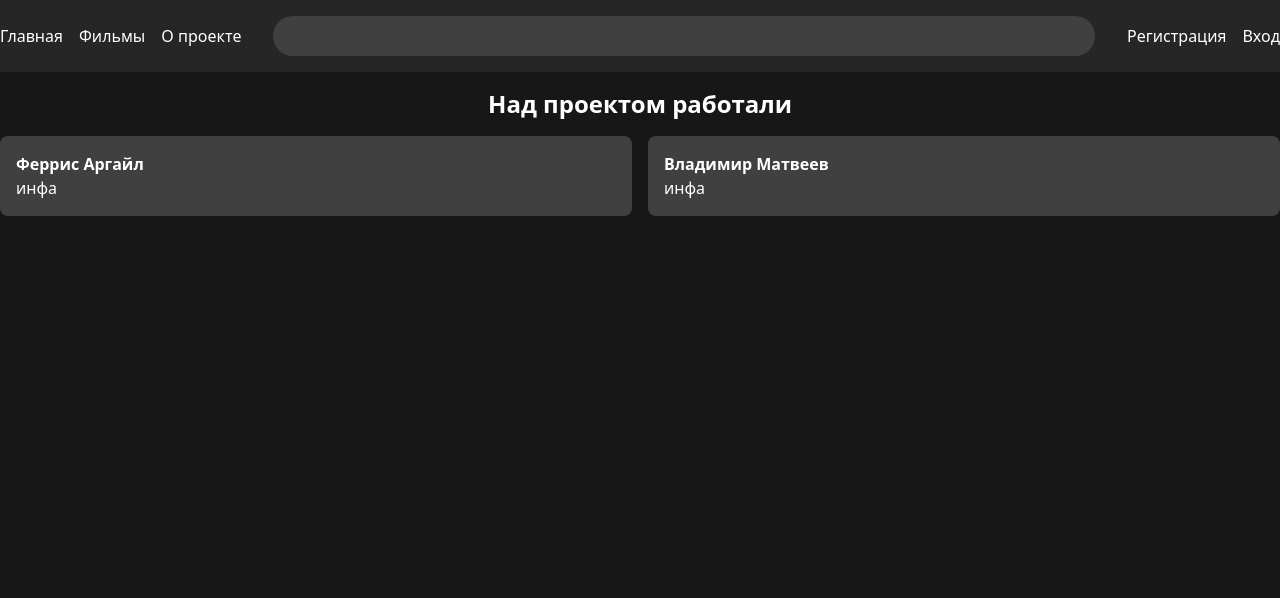
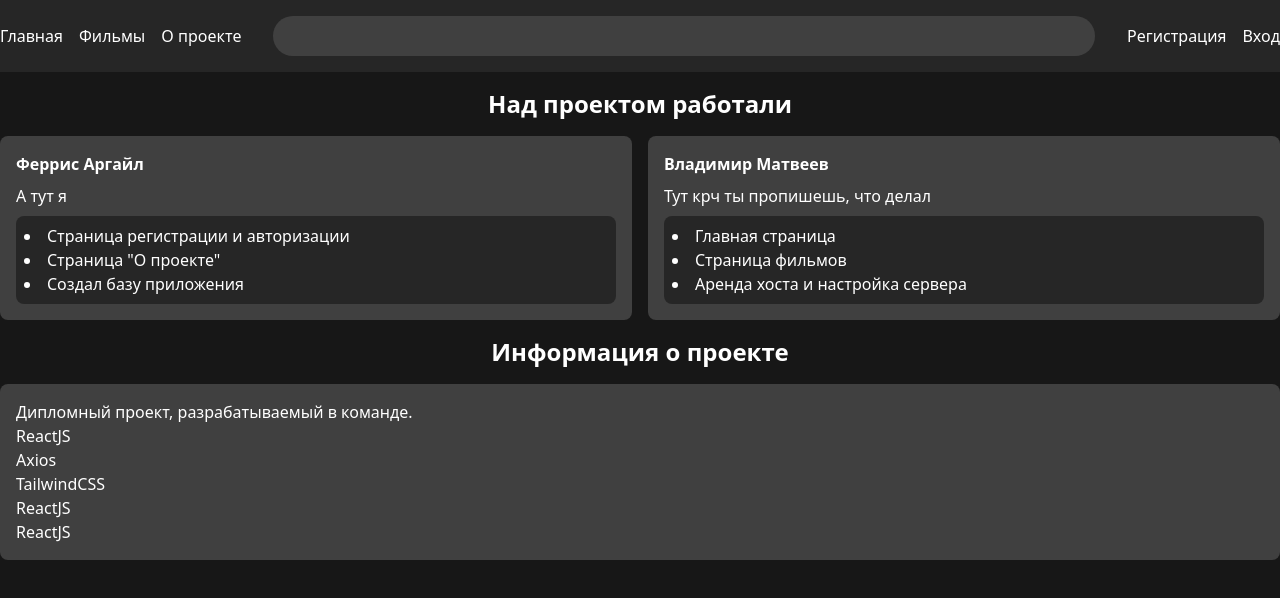
Before and after one commit to nesa402610/group__kinopoisk, a React (Create React App) app: page /about in a window 1280 px wide. Shown: the top 598 px of the page. Built offline with nearby package versions, Linux system fonts and the light colour scheme.

Commit message:
Примерный вид страницы набросал

```diff
--- a/src/pages/about/aboutPage.jsx
+++ b/src/pages/about/aboutPage.jsx
@@ -2,11 +2,13 @@ export function AboutPage() {
   const authors = [
     {
       name: 'Феррис Аргайл',
-      info: 'инфа',
+      info: 'А тут я',
+      checkList: ['Страница регистрации и авторизации', 'Страница "О проекте"', 'Создал базу приложения'],
     },
     {
       name: 'Владимир Матвеев',
-      info: 'инфа',
+      info: 'Тут крч ты пропишешь, что делал',
+      checkList: ['Главная страница', 'Страница фильмов', 'Аренда хоста и настройка сервера'], // а это по пунктам, что делал
     },
   ]
   return (
@@ -15,15 +17,37 @@ export function AboutPage() {
         <h1 className="text-2xl font-bold text-center my-4">Над проектом работали</h1>
         <div className="flex gap-4">
           {authors.map((author) => (
-            <div className="bg-neutral-700 p-4 flex-1 rounded-lg">
+            <div className="flex flex-col gap-2 bg-neutral-700 p-4 flex-1 rounded-lg">
               <h2 className="font-bold">{author.name}</h2>
               <div>
                 {author.info}
+              </div>
+              <div className="bg-neutral-800 p-2 rounded-lg">
+                <ul className="list-disc list-inside">
+                  {author.checkList.map((item) => (
+                    <li>
+                      {item}
+                    </li>
+                  ))}
+                </ul>
               </div>
             </div>
           ))}
         </div>
       </div>
+      <div>
+        <h1 className="text-2xl font-bold text-center my-4">Информация о проекте</h1>
+        <div className="bg-neutral-700 p-4 rounded-lg">
+          <p>Дипломный проект, разрабатываемый в команде. </p>
+          <ul>
+            <li>ReactJS</li>
+            <li>Axios</li>
+            <li>TailwindCSS</li>
+            <li>ReactJS</li>
+            <li>ReactJS</li>
+          </ul>
+        </div>
+      </div>
     </div>
   )
 }
```
